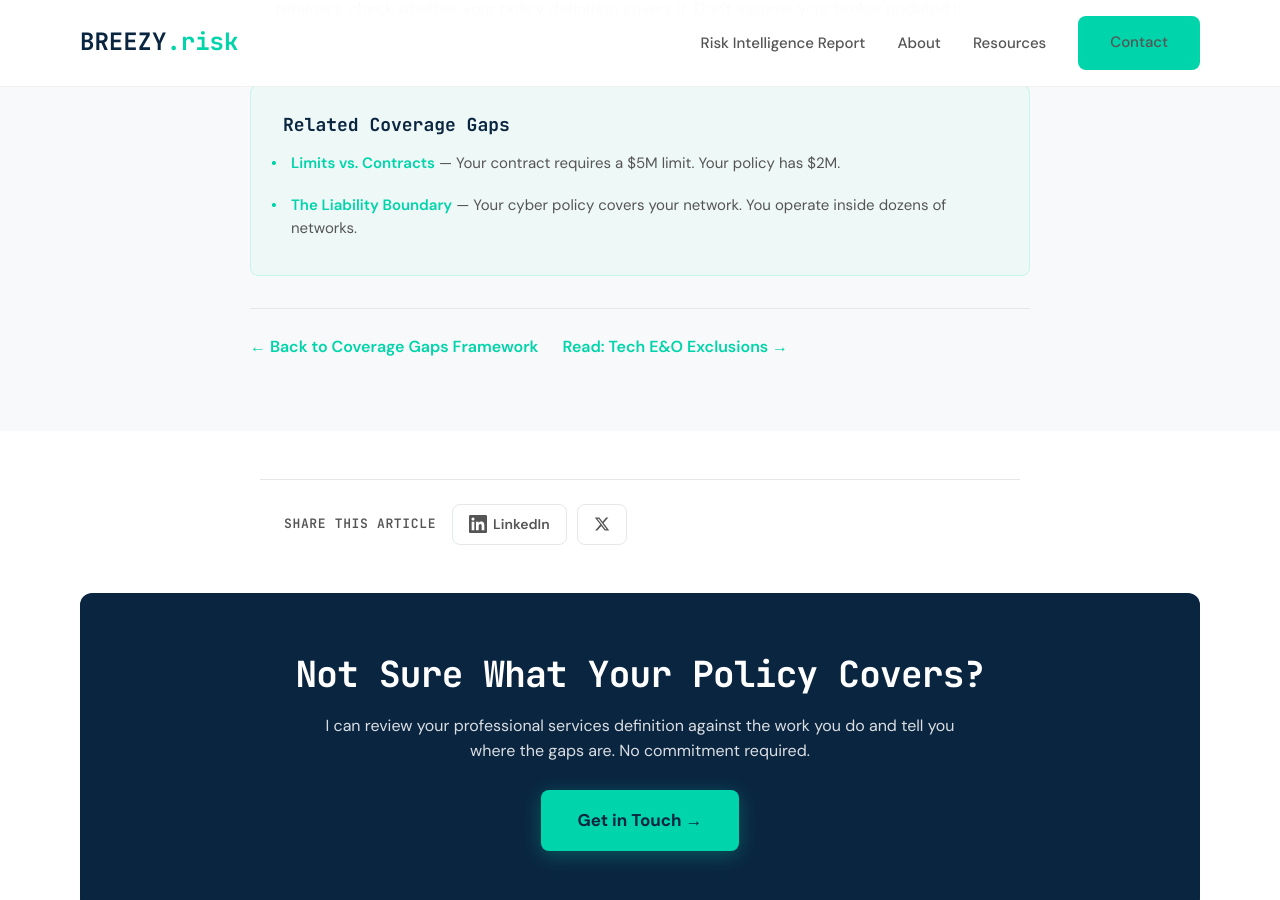
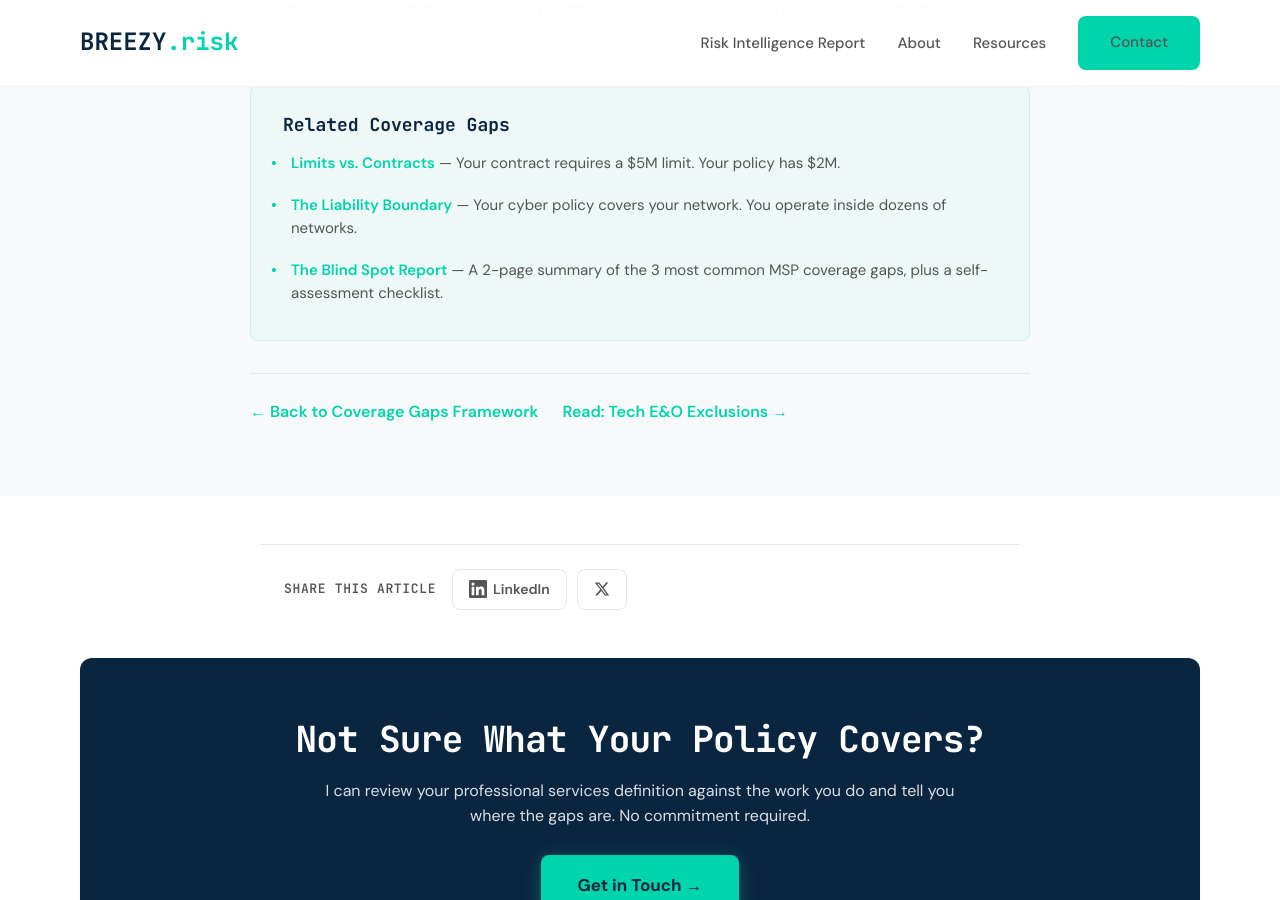
Before and after one commit to joeproe1/breezyins.com, a Jekyll site: the page built from coverage-gaps-services-mismatch.html, in a window 1280 px wide and 900 px high, scrolled down 3261 px. Built offline with Jekyll 4.4.1, drawn with Linux system fonts in a browser that asks for light colours.

Commit message:
Add BreadcrumbList schema and internal links for Blind Spot Report
BreadcrumbList structured data on blind-spot-report page. Added
Blind Spot Report link to Related Coverage Gaps section on all
three published gap pages.

Co-Authored-By: Claude Opus 4.6 <noreply@anthropic.com>

```diff
--- a/coverage-gaps-liability-boundary.html
+++ b/coverage-gaps-liability-boundary.html
@@ -417,6 +417,7 @@ permalink: /coverage-gaps/liability-boundary/
         <ul>
           <li><a href="{{ '/coverage-gaps/limits-vs-contracts/' | relative_url }}">Limits vs. Contracts</a> — Your contract requires a $5M limit. Your policy has $2M.</li>
           <li><a href="{{ '/coverage-gaps/services-mismatch/' | relative_url }}">The Services Mismatch</a> — Your policy covers "IT consulting." You do security services.</li>
+          <li><a href="{{ '/blind-spot-report/' | relative_url }}">The Blind Spot Report</a> — A 2-page summary of the 3 most common MSP coverage gaps, plus a self-assessment checklist.</li>
         </ul>
       </div>
 
--- a/coverage-gaps-limits-vs-contracts.html
+++ b/coverage-gaps-limits-vs-contracts.html
@@ -421,6 +421,7 @@ permalink: /coverage-gaps/limits-vs-contracts/
         <ul>
           <li><a href="{{ '/coverage-gaps/liability-boundary/' | relative_url }}">The Liability Boundary</a> — Your cyber policy covers your network. You operate inside dozens of networks.</li>
           <li><a href="{{ '/coverage-gaps/services-mismatch/' | relative_url }}">The Services Mismatch</a> — Your policy covers "IT consulting." You do security services.</li>
+          <li><a href="{{ '/blind-spot-report/' | relative_url }}">The Blind Spot Report</a> — A 2-page summary of the 3 most common MSP coverage gaps, plus a self-assessment checklist.</li>
         </ul>
       </div>
 
--- a/coverage-gaps-services-mismatch.html
+++ b/coverage-gaps-services-mismatch.html
@@ -420,6 +420,7 @@ permalink: /coverage-gaps/services-mismatch/
         <ul>
           <li><a href="{{ '/coverage-gaps/limits-vs-contracts/' | relative_url }}">Limits vs. Contracts</a> — Your contract requires a $5M limit. Your policy has $2M.</li>
           <li><a href="{{ '/coverage-gaps/liability-boundary/' | relative_url }}">The Liability Boundary</a> — Your cyber policy covers your network. You operate inside dozens of networks.</li>
+          <li><a href="{{ '/blind-spot-report/' | relative_url }}">The Blind Spot Report</a> — A 2-page summary of the 3 most common MSP coverage gaps, plus a self-assessment checklist.</li>
         </ul>
       </div>
 
```
Also changed, not shown: blind-spot-report.html (+21 -0 lines).
